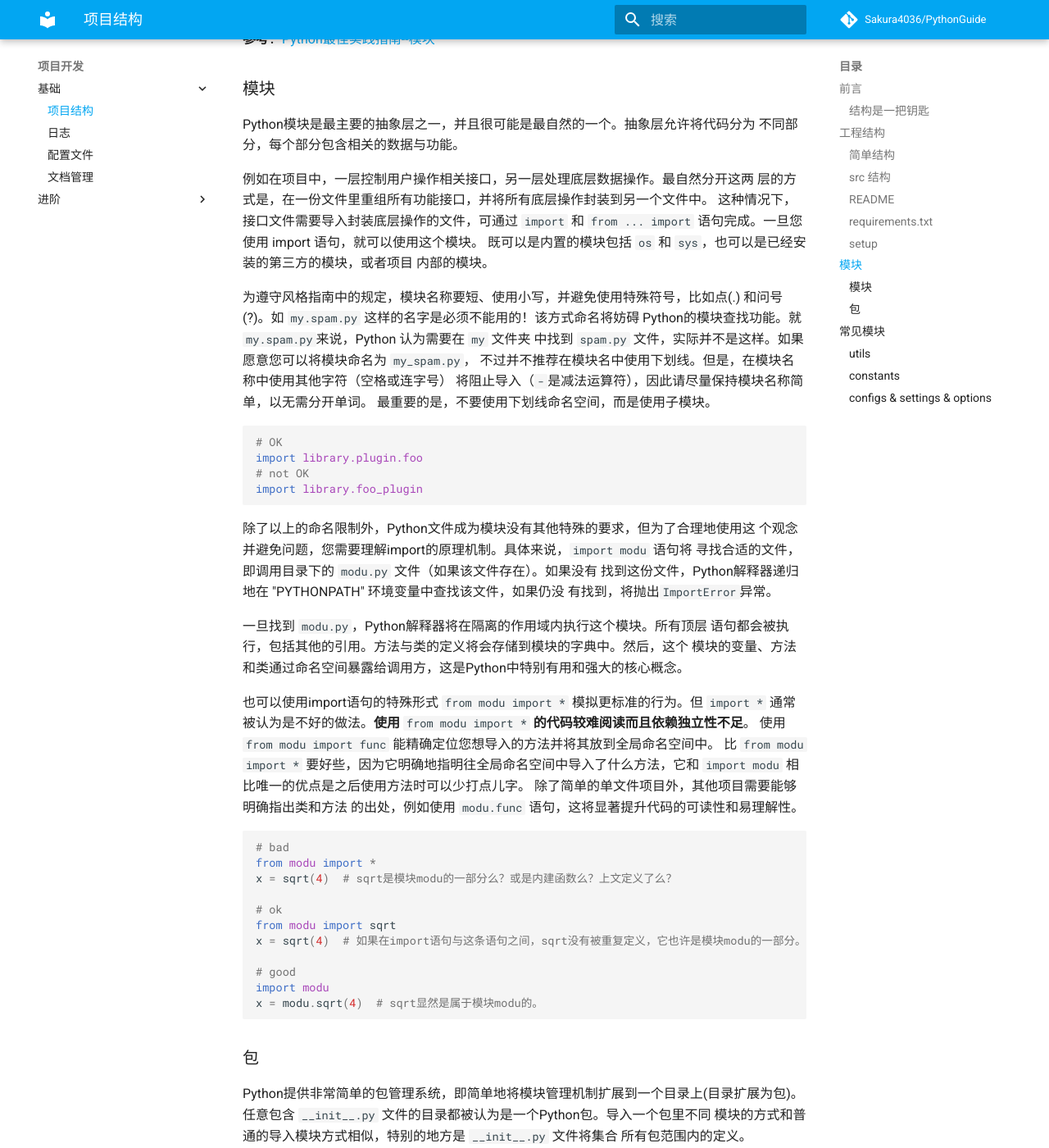
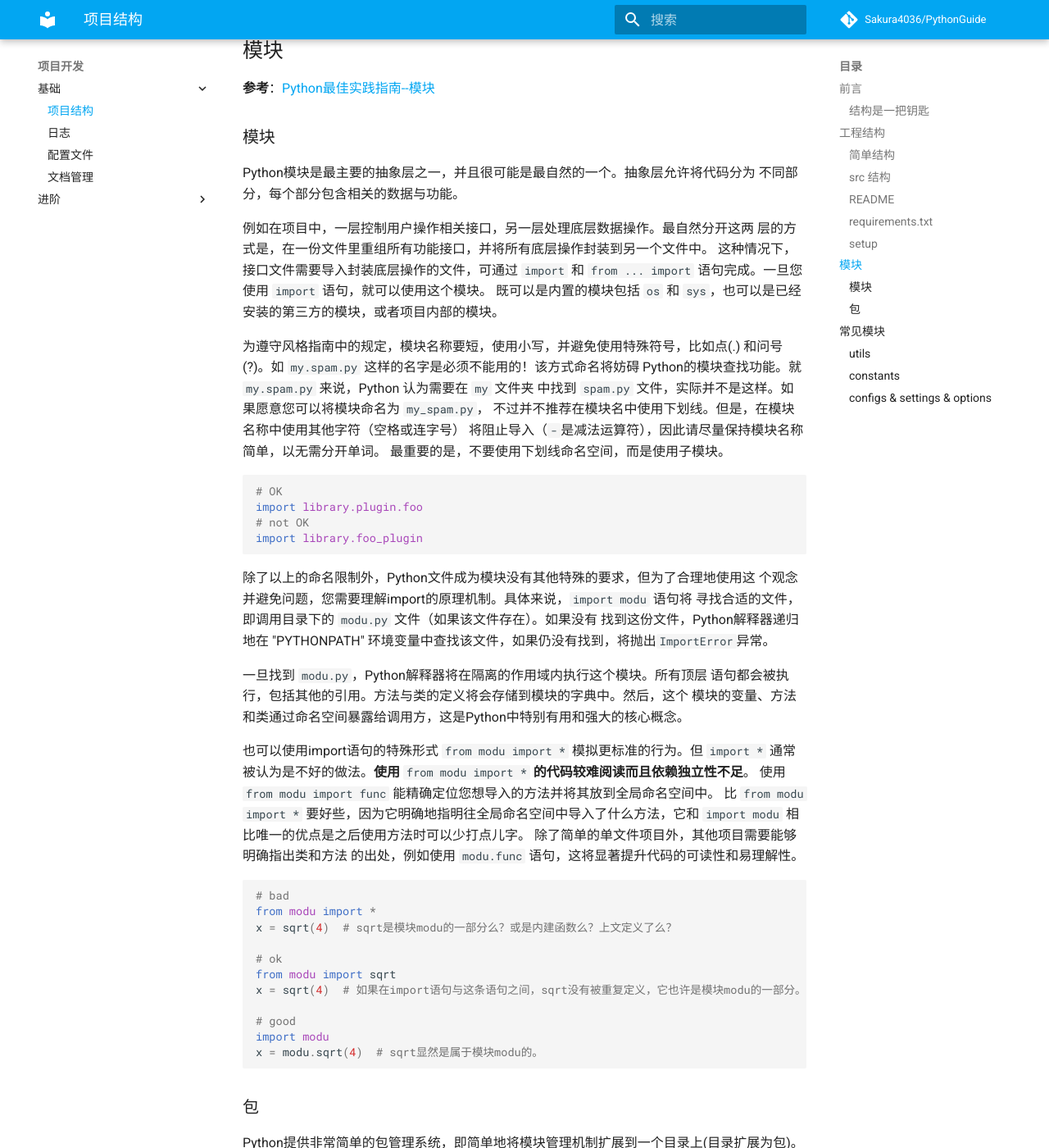
Before and after one commit to Sakura4036/PythonGuide, an MkDocs documentation site: the page built from docs/guidelines/project_structure.md, in a window 1280 px wide and 1400 px high, scrolled down 5356 px. Shown: the whole window at 82% size. Built offline with MkDocs 1.6.1 and Material for MkDocs 9.7.7, drawn with Linux system fonts in a browser that asks for light colours; comment, search, counter and statistics services are not loaded; some of the changed text lies outside the part shown.

````diff
--- a/docs/guidelines/project_structure.md
+++ b/docs/guidelines/project_structure.md
@@ -1,5 +1,6 @@
 # 项目结构
 ## 前言
+
  **参考：** [Python最佳实践指南中文版](https://pythonguidecn.readthedocs.io/zh/latest/writing/structure.html)
 
 “结构化”的定义是您关注于怎样使您的项目最好地满足它的对象性，我们需要去考虑如何更好地利用Python的特性来创造简洁、高效的代码。在实践层面，“结构化”意味着通过编写简洁的代码，并且正如文件系统中文件和目录的组织一样， 代码应该使逻辑和依赖清晰。
@@ -31,6 +32,7 @@ Sample
 ```
 
 ### 结构是一把钥匙
+
 得益于Python提供的导入与管理模块的方式，结构化Python项目变得相对简单。 这里说的简单，指的是结构化过程没有太多约束限制而且模块导入功能容易掌握。 因而您只剩下架构性的工作，包括设计、实现项目各个模块，并整理清他们之间 的交互关系。
 
 容易结构化的项目同样意味着它的结构化容易做得糟糕。糟糕结构的特征包括：
@@ -84,10 +86,11 @@ tutorial
 
 在打包上，需要提供 **更多的配置** 排除不必要的目录，如  `docs`  或者其他不需要打包仅项目中的东西。
 
-当使用可编辑安装（  `pip install -e .`  ） 时，会将项目根目录中的所有东西安装到环境中，包括一些不需要的。
+当使用可编辑安装 `pip install -e .` 时，会将项目根目录中的所有东西安装到环境中，包括一些不需要的。
 
 ### src 结构
-以下的src结构是社区逐渐遵守的一个标准。虽然社区中有大量老的项目依然采用简单布局，但新项目**推荐**使用 `src` 结构。如下面这个示例项目结构：
+
+以下的src结构是社区逐渐遵守的一个标准。虽然社区中有大量老的项目依然采用简单布局，但新项目推荐使用 `src` 结构。如下面这个示例项目结构：
 ```
 sampleproject
 ├── data
@@ -121,26 +124,28 @@ sampleproject
 ![示例工程项目结构图](../resources/images/example_project_structure.jpeg "示例工程项目结构图")
 
 ###  README
+
 这应该是每个项目都应该有的一个文件，目的是能简要描述该项目的信息，让读者快速了解这个项目。
 它需要说明以下几个事项:
 
-	 1. 软件定位，软件的基本功能。
-	 2. 运行代码的方法: 安装环境、启动命令等。
-	 3. 简要的使用说明。
-	 4. 代码目录结构说明，更详细点可以说明软件的基本原理。
-	 5. 常见问题说明。
+ 1. 软件定位，软件的基本功能。
+ 2. 运行代码的方法: 安装环境、启动命令等。
+ 3. 简要的使用说明。
+ 4. 代码目录结构说明，更详细点可以说明软件的基本原理。
+ 5. 常见问题说明。
 
 在软件开发初期，由于开发过程中以上内容可能不明确或者发生变化，并不是一定要在一开始就将所有信息都补全。但是在项目完结的时候，是需要撰写这样的一个文档的。
 
 
 ### requirements.txt
+
 这个文件存在的目的是:
-方便开发者维护软件的包依赖。将开发过程中新增的包添加进这个列表中，避免在`setup.py`安装依赖时漏掉软件包。
+方便开发者维护软件的包依赖。将开发过程中新增的包添加进这个列表中，避免在 `setup.py` 安装依赖时漏掉软件包。
 方便读者明确项目使用了哪些Python包。
-这个文件的格式是每一行包含一个包依赖的说明，通常是`numpy>=2.20.1`这种格式，要求是这个格式能被`pip`识别，
-这样就可以简单的通过` pip install -r requirements.txt`来把所有Python包依赖都装好了。
-当然，你也可以使用`pip freeze > requirements.txt`命令将你当前的环境所安装的包生成`requirements.txt`
-具体格式说明，请查看官方文档 [Requirements](https://pip.pypa.io/en/stable/cli/)
+这个文件的格式是每一行包含一个包依赖的说明，通常是`numpy>=2.20.1` 这种格式，要求是这个格式能被 `pip` 识别，
+这样就可以简单的通过 ` pip install -r requirements.txt` 来把所有Python包依赖都装好了。
+当然，你也可以使用 `pip freeze > requirements.txt` 命令将你当前的环境所安装的包生成 `requirements.txt`
+具体格式说明，请查看官方文档 [requirements](https://pip.pypa.io/en/stable/cli/)。
 ```txt
 numpy >= 2.20
 pandas
@@ -151,11 +156,13 @@ tqdm >= 3.4, <= 4.5
 
 ### setup
 
-一般来说，用`setup.py`来管理代码的打包、安装、部署问题。业界标准的写法是用Python流行的打包工具`setuptools`来管理这些事情。
+一般来说，用 `setup.py` 来管理代码的打包、安装、部署问题。业界标准的写法是用Python流行的打包工具`setuptools`来管理这些事情。
 这种方式普遍应用于开源项目中。不过这里的核心思想不是用标准化的工具来解决这些问题，而是说，
 一个项目一定要有一个安装部署工具，能快速便捷的在一台新机器上将环境装好、代码部署好和将程序运行起来。
-`setuptools`的文档比较庞大，刚接触的话，可能不太好找到切入点。学习技术的方式就是看他人是怎么用的，
+
+`setuptools` 的文档比较庞大，刚接触的话，可能不太好找到切入点。学习技术的方式就是看他人是怎么用的，
 可以参考一下Python的一个Web框架`Flask`是如何写的: [Flask setup.py](https://github.com/mitsuhiko/flask/blob/master/setup.py)
+
 ```python
 from setuptools import setup
 
@@ -177,14 +184,17 @@ setup(
 ```
 
 ## 模块
+
 **参考**：[Python最佳实践指南--模块](https://pythonguidecn.readthedocs.io/zh/latest/writing/structure.html#id8)
 
 ### 模块
+
 Python模块是最主要的抽象层之一，并且很可能是最自然的一个。抽象层允许将代码分为 不同部分，每个部分包含相关的数据与功能。
 
-例如在项目中，一层控制用户操作相关接口，另一层处理底层数据操作。最自然分开这两 层的方式是，在一份文件里重组所有功能接口，并将所有底层操作封装到另一个文件中。 这种情况下，接口文件需要导入封装底层操作的文件，可通过  `import`  和  `from  ...  import`  语句完成。一旦您使用  import  语句，就可以使用这个模块。 既可以是内置的模块包括  `os`  和  `sys`，也可以是已经安装的第三方的模块，或者项目 内部的模块。
+例如在项目中，一层控制用户操作相关接口，另一层处理底层数据操作。最自然分开这两 层的方式是，在一份文件里重组所有功能接口，并将所有底层操作封装到另一个文件中。 这种情况下，接口文件需要导入封装底层操作的文件，可通过  `import`  和  `from  ...  import`  语句完成。一旦您使用 `import` 语句，就可以使用这个模块。 既可以是内置的模块包括  `os`  和  `sys`，也可以是已经安装的第三方的模块，或者项目内部的模块。
 
-为遵守风格指南中的规定，模块名称要短、使用小写，并避免使用特殊符号，比如点(.) 和问号(?)。如 `my.spam.py` 这样的名字是必须不能用的！该方式命名将妨碍 Python的模块查找功能。就`my.spam.py`来说，Python 认为需要在 `my` 文件夹 中找到 `spam.py` 文件，实际并不是这样。如果愿意您可以将模块命名为 `my_spam.py`， 不过并不推荐在模块名中使用下划线。但是，在模块名称中使用其他字符（空格或连字号） 将阻止导入（`-`是减法运算符），因此请尽量保持模块名称简单，以无需分开单词。 最重要的是，不要使用下划线命名空间，而是使用子模块。
+为遵守风格指南中的规定，模块名称要短，使用小写，并避免使用特殊符号，比如点(.) 和问号(?)。如 `my.spam.py` 这样的名字是必须不能用的！该方式命名将妨碍 Python的模块查找功能。就 `my.spam.py` 来说，Python 认为需要在 `my` 文件夹 中找到 `spam.py` 文件，实际并不是这样。如果愿意您可以将模块命名为 `my_spam.py`， 不过并不推荐在模块名中使用下划线。但是，在模块名称中使用其他字符（空格或连字号） 将阻止导入（`-`是减法运算符），因此请尽量保持模块名称简单，以无需分开单词。 最重要的是，不要使用下划线命名空间，而是使用子模块。
+
 ```python
 # OK
 import library.plugin.foo
@@ -192,7 +202,7 @@ import library.plugin.foo
 import library.foo_plugin
 ```
 
-除了以上的命名限制外，Python文件成为模块没有其他特殊的要求，但为了合理地使用这 个观念并避免问题，您需要理解import的原理机制。具体来说，`import  modu`  语句将 寻找合适的文件，即调用目录下的  `modu.py`  文件（如果该文件存在）。如果没有 找到这份文件，Python解释器递归地在 "PYTHONPATH" 环境变量中查找该文件，如果仍没 有找到，将抛出`ImportError`异常。
+除了以上的命名限制外，Python文件成为模块没有其他特殊的要求，但为了合理地使用这 个观念并避免问题，您需要理解import的原理机制。具体来说，`import  modu`  语句将 寻找合适的文件，即调用目录下的  `modu.py`  文件（如果该文件存在）。如果没有 找到这份文件，Python解释器递归地在 "PYTHONPATH" 环境变量中查找该文件，如果仍没有找到，将抛出`ImportError`异常。
 
 一旦找到  `modu.py`，Python解释器将在隔离的作用域内执行这个模块。所有顶层 语句都会被执行，包括其他的引用。方法与类的定义将会存储到模块的字典中。然后，这个 模块的变量、方法和类通过命名空间暴露给调用方，这是Python中特别有用和强大的核心概念。
 
@@ -215,31 +225,32 @@ x = modu.sqrt(4)  # sqrt显然是属于模块modu的。
 
 ### 包
 
-Python提供非常简单的包管理系统，即简单地将模块管理机制扩展到一个目录上(目录扩展为包)。任意包含  `__init__.py`  文件的目录都被认为是一个Python包。导入一个包里不同 模块的方式和普通的导入模块方式相似，特别的地方是  `__init__.py`  文件将集合 所有包范围内的定义。
+Python提供非常简单的包管理系统，即简单地将模块管理机制扩展到一个目录上(目录扩展为包)。任意包含  `__init__.py`  文件的目录都被认为是一个Python包。导入一个包里不同 模块的方式和普通的导入模块方式相似，特别的地方是  `__init__.py`  文件将集合所有包范围内的定义。
 
 `pack/`  目录下的  `modu.py`  文件通过  `import  pack.modu`  语句导入。 该语句会在  `pack`  目录下寻找  `__init__.py`  文件，并执行其中所有顶层 语句。以上操作之后，`modu.py`  内定义的所有变量、方法和类在`pack.modu`命名空 间中均可看到。
 
-一个常见的问题是往  `__init__.py`  中加了过多代码，随着项目的复杂度增长， 目录结构越来越深，子包和更深嵌套的子包可能会出现。在这种情况下，导入多层嵌套 的子包中的某个部件需要执行所有通过路径里碰到的  `__init__.py`  文件。如果包内的模块和子包没有代码共享的需求，使用空白的  `__init__.py`  文件是正常 甚至好的做法。
+一个常见的问题是往  `__init__.py`  中加了过多代码，随着项目的复杂度增长， 目录结构越来越深，子包和更深嵌套的子包可能会出现。在这种情况下，导入多层嵌套的子包中的某个部件需要执行所有通过路径里碰到的  `__init__.py`  文件。如果包内的模块和子包没有代码共享的需求，使用空白的  `__init__.py`  文件是正常甚至好的做法。
 
-最后，导入深层嵌套的包可用这个方便的语法：`import very.deep.module as mod`。 该语法允许使用  mod  替代冗长的  `very.deep.module`。
-
+最后，导入深层嵌套的包可用这个方便的语法：`import very.deep.module as mod`。 该语法允许使用 `mod` 替代冗长的  `very.deep.module`。
 
 ## 常见模块
 
 ### utils
+
 utils模块，顾名思义，一般用于存放一些通用的工具函数，通过模块调用实现函数复用，减少代码重复，同时在主程序中隐藏程序细节。例如：`print_format(str)`，`print_time()`， `compute_date()`等等。
 
 **什么样的函数适合放在utils？**
 
 **工具类函数**，只负责某一个特定的功能，且不依附于某一个特定的类或者对象。简而言之就是**独立的**，**上下文无关的**，输入输出格式与主程序中自定义的类和对象无关，否则应该写在对于的类模块中。
 
-例如,数据读取函数`load_dataset(filepath)`，该函数返回的格式必定与`dataset`需要的格式相关，无论返回的是一个`dataset`实例对象还是列表或者字典，一旦数据集定义发生变化，势必需要修改这个函数，因此这个函数应该从属与`dataset`，写在`dataset`模块中，而不是utils中。
+例如，数据读取函数`load_dataset(filepath)`，该函数返回的格式必定与`dataset`需要的格式相关，无论返回的是一个`dataset`实例对象还是列表或者字典，一旦数据集定义发生变化，势必需要修改这个函数，因此这个函数应该从属与`dataset`，写在`dataset`模块中，而不是utils中。
 
 当utils模块中的函数很多时，或者你感到臃肿时，比如代码行数已经超过400行或者函数个数超过15个，这时候你应该考虑将其拆分成若干个这样的模块了。安装功能细分，将拆分的`a_utils.py`，`b_utils.py`封装在一个utils包，让后使用`from utils import a_utils`去调用这些函数。
 
 **高阶技巧**：使用utils包中的__init__模块将这些子模块中的函数都加载进来，然后像之前一样使用`import utils`去调用这些函数。**但是不建议使用**。
 
 ### constants
+
 全局常量模块，用于存放整个包甚至整个项目工程的全局变量。例如：数据，日志等文件夹所在路径；特定的数据。
 
 虽然不建议将项目的启动配置参数也存放在这个模块当中，但是由于一些项目比较小，因此开发者会只使用1个全局常量模块来负责整个项目，一些项目的启动配置选项也存放其中。例如在一些深度学校开源项目经常可见：将模型运行参数都定义在constant中，如`batch_size`，`learning_rate`等等。
````
Also changed, not shown: other parts of docs/guidelines/project_structure.md (+1 -1 lines), docs/guidelines/document.md (+1 -1 lines), docs/index.md (+1 -1 lines), docs/reference.md (line endings or trailing spaces).
